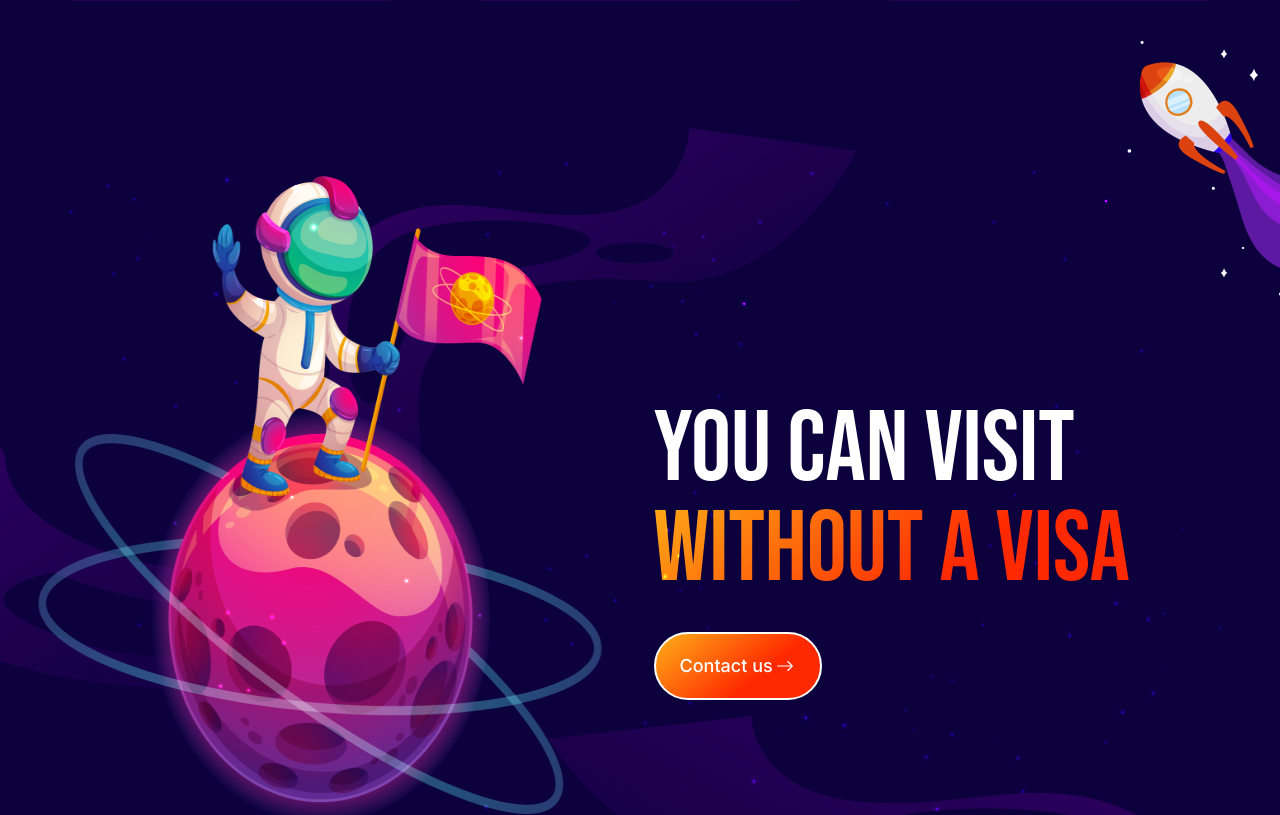
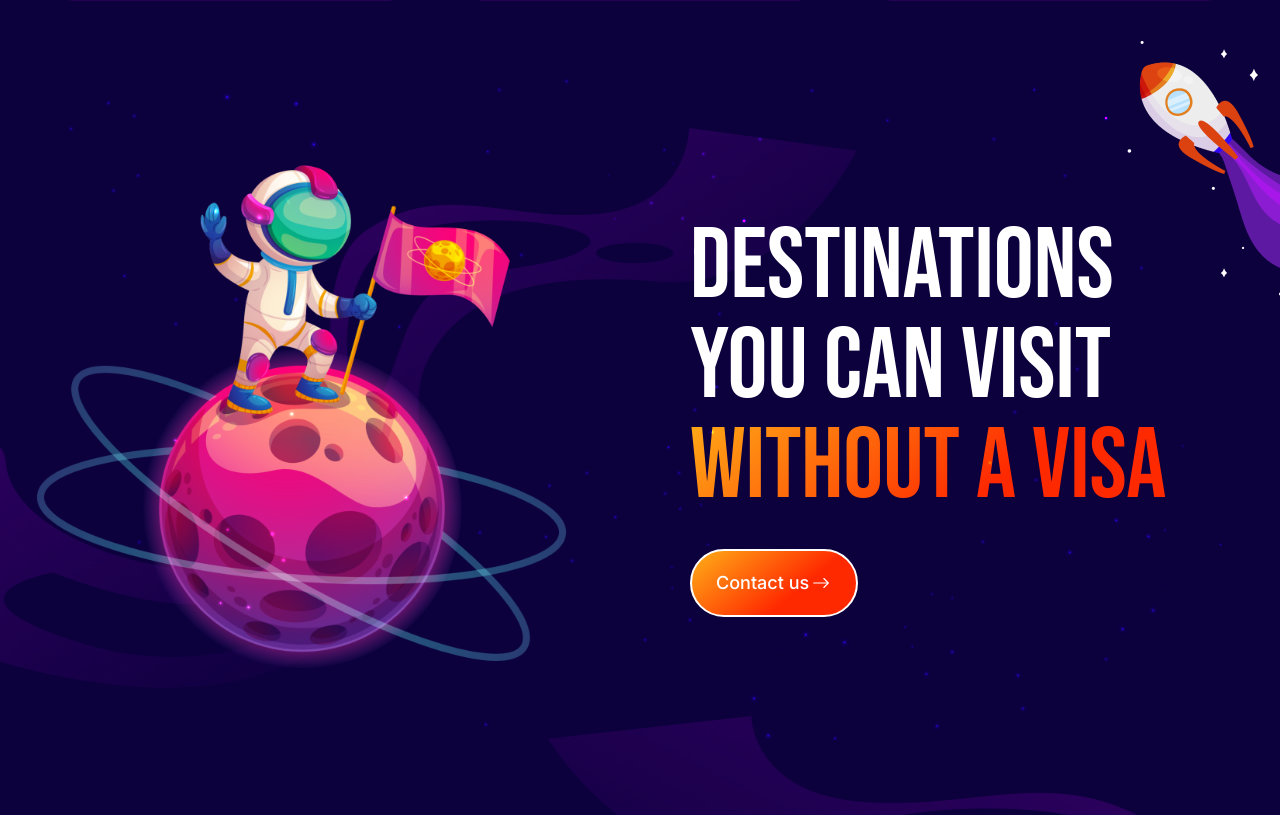
Before and after one commit to belalhossain22000/space-technology, a Next.js app: page / in a window 1280 px wide. Shown: the part 1249-2064 px from the top of the page. Built offline with nearby package versions, Linux system fonts and the light colour scheme.

Commit message:
modify destination

```diff
--- a/src/components/Destination/Destination.jsx
+++ b/src/components/Destination/Destination.jsx
@@ -7,19 +7,20 @@ import Reveals from '@/utils/Reveals/Reveals';
 
 
 const Destination = () => {
-    return (<section className='relative '>
+    return (<section className='relative mt-[50px] md:mt-0'>
         <img className='absolute  lg:w-[857px] lg:h-[560px] ' src="/left-vector.png" alt="" />
         <img className='absolute top-[-120px] right-0' src="/minirocket.png" alt="" />
         <img className='absolute top-[588px] right-[-125px] w-[857px] h-[560px]' src="/right-vector.png" alt="" />
         {/* main section */}
-        <div className='relative lg:flex items-center justify-center  lg:w-[1255px] max-full mx-auto mt-[60px] lg:mt-[127px] gap-[27px]' >
-            <div className='lg:w-1/2 relative'>
-                <img className='lg:h-[744px] lg:w-[744px]' src="/earthToy.png" alt="" />
+        <div className='relative flex md:flex-row flex-col-reverse items-center justify-center    lg:w-[1255px] max-full mx-auto mt-[60px] lg:mt-[127px] xlg:gap-[100px]' >
+            <div className='md:w-1/2 relative'>
+                <img className='lg:h-auto lg:w-[744px]' src="/earthToy.png" alt="" />
 
             </div>
-            <div className='relative lg:w-1/2 text-white text-center lg:text-left '>
+            <div className='relative md:w-1/2 text-white text-center lg:text-left '>
+                <div className='flex items-center justify-center xlg:justify-start'>
                     <Reveals>
-                    <h1 style={{ fontFamily: 'Bebas Neue' }} className='xl:text-[100px] md:text-[70px] sm:text-[50px] text-[40px] font-normal leading-[45px] md:leading-[70px] lg:leading-[100px] text-white'>
+                        <h1 style={{ fontFamily: 'Bebas Neue' }} className='xl:text-[100px]  sm:text-[50px] text-[40px] xlg:text-[70px] font-normal leading-[45px] md:leading-[70px] lg:leading-[100px] text-white'>Destinations
                             <br />you can visit <br /> <span className='' style={{
                                 background: 'var(--p-2, linear-gradient(141deg, #FFB018 0%, #FF2900 63.83%))',
                                 WebkitBackgroundClip: 'text',
@@ -28,7 +29,8 @@ const Destination = () => {
                                 fontFamily: 'Bebas Neue'
                             }}>without a visa</span></h1>
                     </Reveals>
-                <motion.button whileHover={{ background: 'none' }} className='w-[168px] mx-auto lg:mx-0 z-20 relative  flex gap-[3px] items-center px-[24px] py-[18px]
+                </div>
+                <motion.button whileHover={{ background: 'none' }} className='w-[168px] mx-auto xlg:mx-0 z-20 relative  flex gap-[3px] items-center px-[24px] py-[18px]
                 border-2 border-white rounded-[100px] text-lg font-medium mt-[32px]' style={{ background: "var(--p-2, linear-gradient(141deg, #FFB018 0%, #FF2900 63.83%))" }}>
                     Contact us <BsArrowRight />
                 </motion.button>
```
Lines whose indentation alone changed are shown as unchanged.
